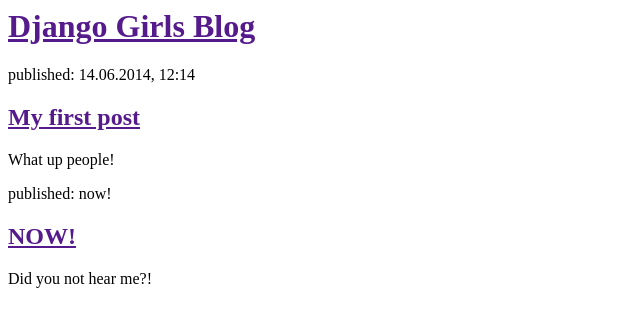
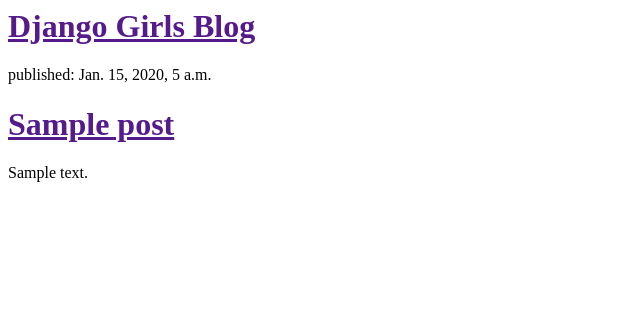
Before and after one commit to crazcalm/django-girls-tutorial, a Django app: template blog/templates/blog/post_list.html in a window 1280 px wide. Shown: the top 327 px of the page, without its empty margins (0-640 px from the left). Run offline with Django 3.2, Linux system fonts and the light colour scheme; the template is opened without the code that fills it: values that come from a table or form of the project are taken from there, others are empty; tables that the repository leaves empty hold one stand-in row (values such as "Sample post").

Commit message:
Modified templates to display from databases.

```diff
--- a/blog/templates/blog/post_list.html
+++ b/blog/templates/blog/post_list.html
@@ -7,16 +7,12 @@
             <h1><a href="">Django Girls Blog</a></h1>
         <div>
 
+        {% for post in posts  %}
         <div>
-            <p>published: 14.06.2014, 12:14</p>
-            <h2><a href="">My first post</a></h2>
-            <p>What up people!</p>
+            <p>published: {{ post.published_date }}</p>
+            <h1><a href="">{{ post.title }}</a></h1>
+            <p>{{ post.text|linebreaks }}</p>
         </div>
-
-        <div>
-            <p>published: now!</p>
-            <h2><a href="">NOW!</a></h2>
-            <p>Did you not hear me?!</p>
-        </div>
+        {% endfor %}
     </body>
 </html>
--- a/blog/views.py
+++ b/blog/views.py
@@ -1,5 +1,8 @@
 from django.shortcuts import render
+from django.utils import timezone
+from .models import Post
 
 # Create your views here.
 def post_list(request):
-    return render(request, 'blog/post_list.html', {})
+    posts = Post.objects.filter(published_date__lte=timezone.now()).order_by('published_date')
+    return render(request, 'blog/post_list.html', {'posts': posts})
```
